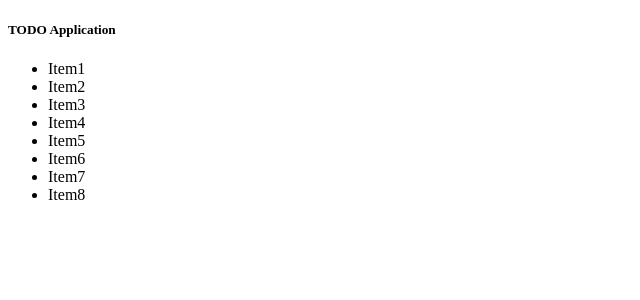
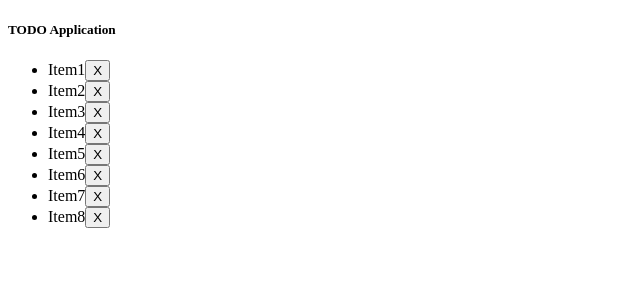
Before and after one commit to npnm/TODOApp, an Angular app: page / in a window 1280 px wide. Shown: the top 300 px of the page, without its empty margins (0-640 px from the left). Built offline with nearby package versions, Linux system fonts and the light colour scheme.

Commit message:
added controls

```diff
--- a/src/app/app.component.html
+++ b/src/app/app.component.html
@@ -1,6 +1,13 @@
 <section>
   <h5>TODO Application</h5>
   <ul>
-    <li *ngFor="let item of todoList">{{item}}</li>
+    <li *ngFor="let item of todoList">
+      <div>
+        <div style="display: inline;">{{item}}</div>
+        <div style="display: inline;">
+          <button (click)="onClose(item)">X</button>
+        </div>
+      </div>
+    </li>
   </ul>
 </section>
--- a/src/app/app.component.ts
+++ b/src/app/app.component.ts
@@ -16,8 +16,13 @@ export class AppComponent {
     'Item6',
     'Item7',
     'Item8',
-  ]
+  ];
+
   constructor() {
 
   }
+
+  public onClose(item: string): void {
+
+  }
 }
```
